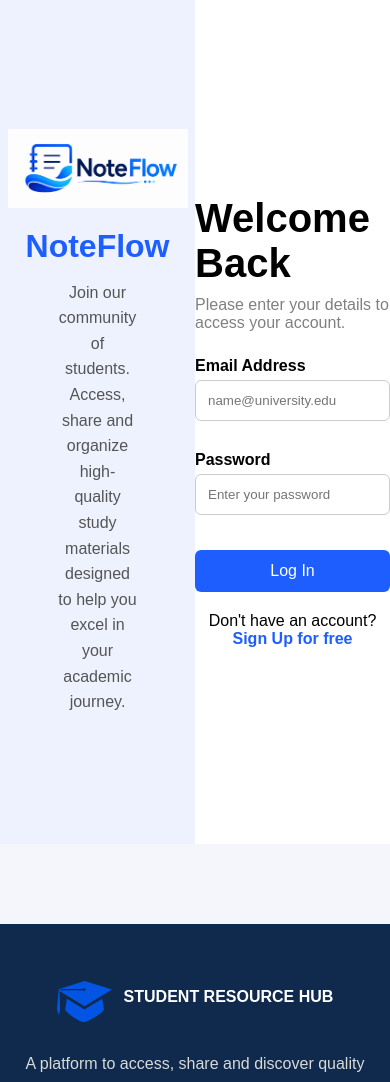
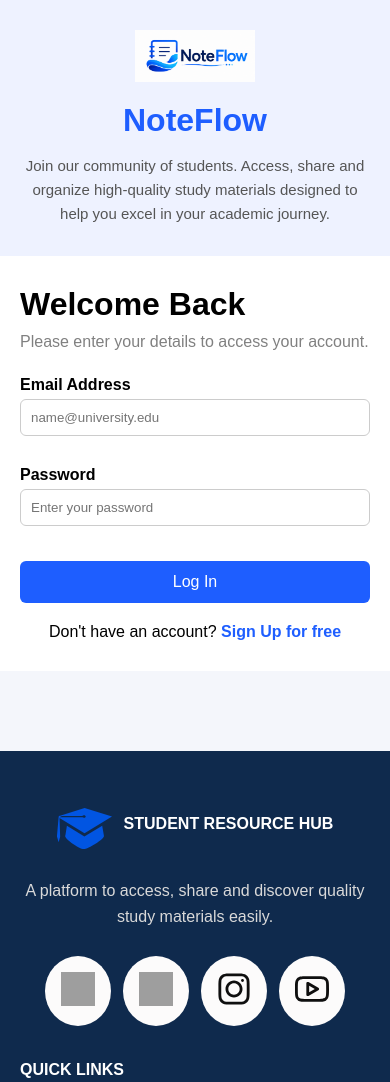
Before and after one commit to menukasadharuwan/noteflow-student-resource-hub, a PHP site: page /includes/login.php in a window 390 px wide. Shown: the part 80-1162 px from the top of the page. Run offline with PHP 8.4, Linux system fonts and the light colour scheme; grey boxes are pictures that could not be loaded.

Commit message:
css error fix

```diff
--- a/css/log in.css
+++ b/css/log in.css
@@ -110,3 +110,57 @@ button{
 .logoimg{
     width: 100px;
 }
+  /* ===========================
+   Responsive Design
+=========================== */
+
+@media (max-width: 768px) {
+
+    .container{
+        flex-direction: column;
+        height: auto;
+    }
+
+    .left,
+    .right{
+        width: 100%;
+    }
+
+    .left{
+        padding: 30px 20px;
+    }
+
+    .left img{
+        width: 120px;
+    }
+
+    .left h1{
+        font-size: 32px;
+    }
+
+    .left p{
+        width: 100%;
+        font-size: 15px;
+    }
+
+    .right{
+        padding: 30px 20px;
+    }
+
+    .login-box{
+        width: 100%;
+        max-width: 380px;
+    }
+
+    .login-box h1{
+        font-size: 32px;
+    }
+
+    input{
+        padding: 10px;
+    }
+
+    button{
+        padding: 12px;
+    }
+}
```
